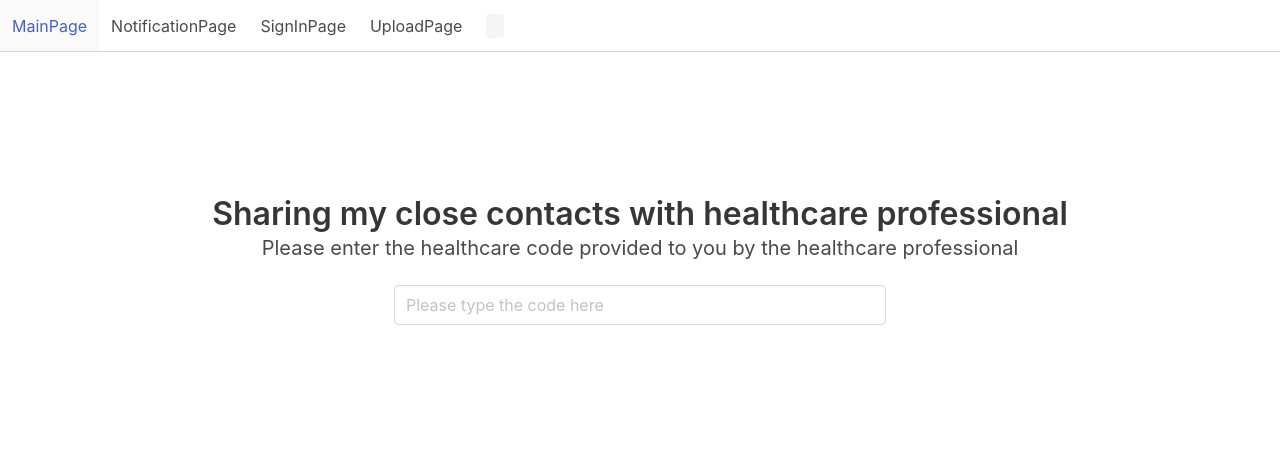
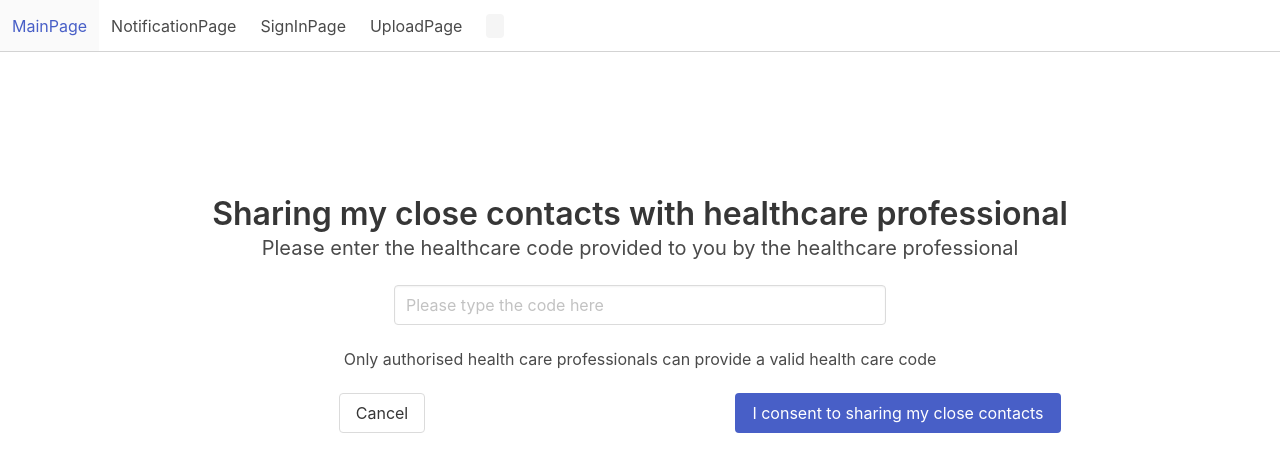
Before and after one commit to JoshuaBuditama/slowvid, a React (Create React App) app in the folder front-end/: page /upload in a window 1280 px wide. Shown: the top 472 px of the page. Built offline with nearby package versions, Linux system fonts and the light colour scheme.

Commit message:
added the cancel and submit buttons

```diff
--- a/front-end/src/pages/UploadPage.tsx
+++ b/front-end/src/pages/UploadPage.tsx
@@ -13,10 +13,39 @@ let Page = (props: RouteComponentProps) => (
 
       {/*Input column*/}
       <div className="columns is-centered">
-          <div className="column is-half">
-            <input className="input" type="text" placeholder="Please type the code here"/>
+        <div className="column is-half">
+          <input className="input" type="text" placeholder="Please type the code here"/>
+        </div>
+      </div>
+
+      {/*Text below the text input*/}
+      <h6 className="subtitle is-6">
+        Only authorised health care professionals can provide a valid health care code
+      </h6>
+
+      <div className="columns is-centered">
+        {/*Cancel button*/}
+        <div className="column is-half">
+          <div className="field">
+            <p className="control">
+              <button className="button">
+                Cancel
+              </button>
+            </p>
           </div>
         </div>
+
+        {/*Submit button*/}
+        <div className="column is-half">
+          <div className="field">
+            <p className="control">
+              <button className="button is-link">
+                I consent to sharing my close contacts
+              </button>
+            </p>
+          </div>
+        </div>
+      </div>
     </div>
   </section>
 </body>
```
